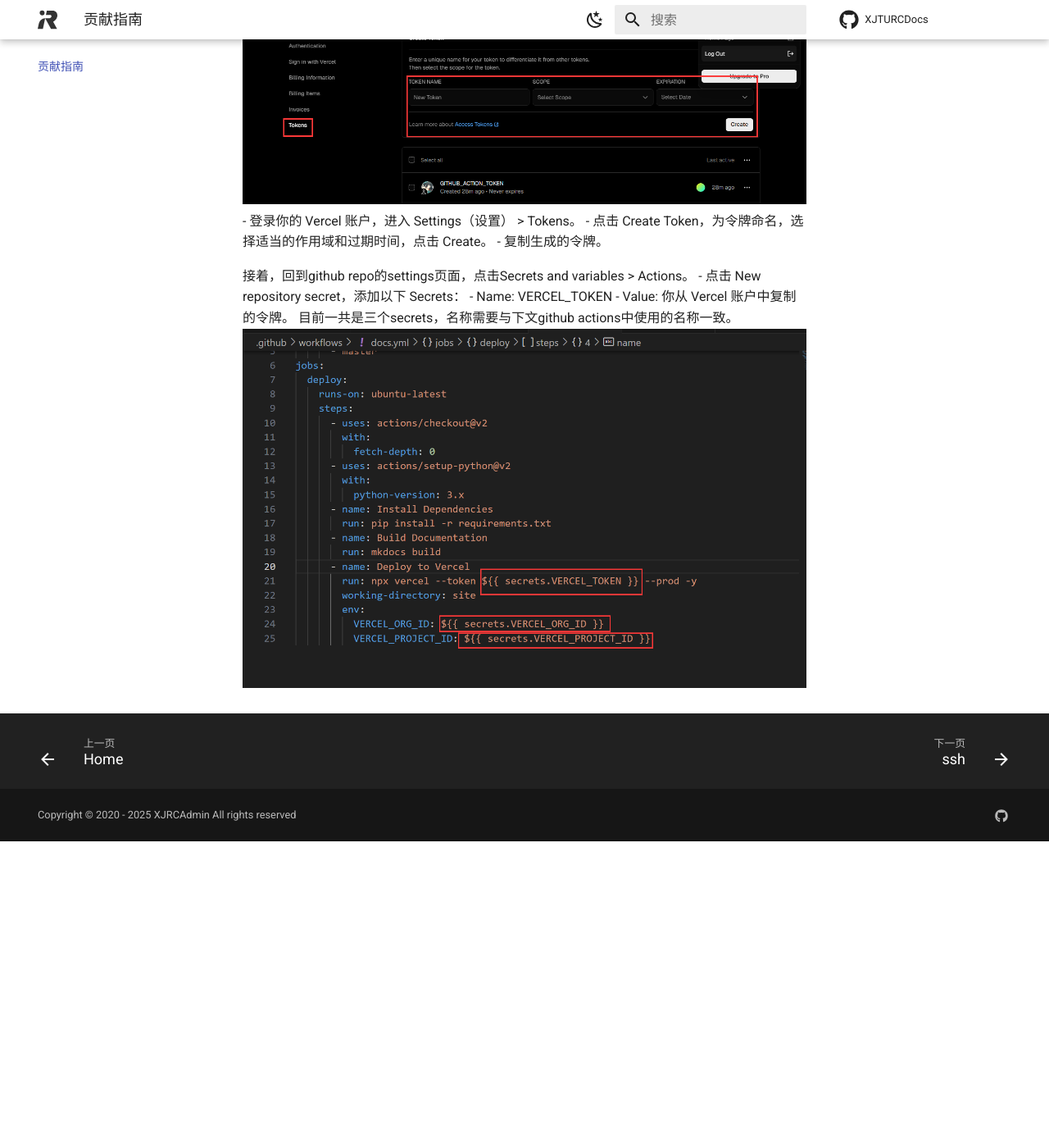
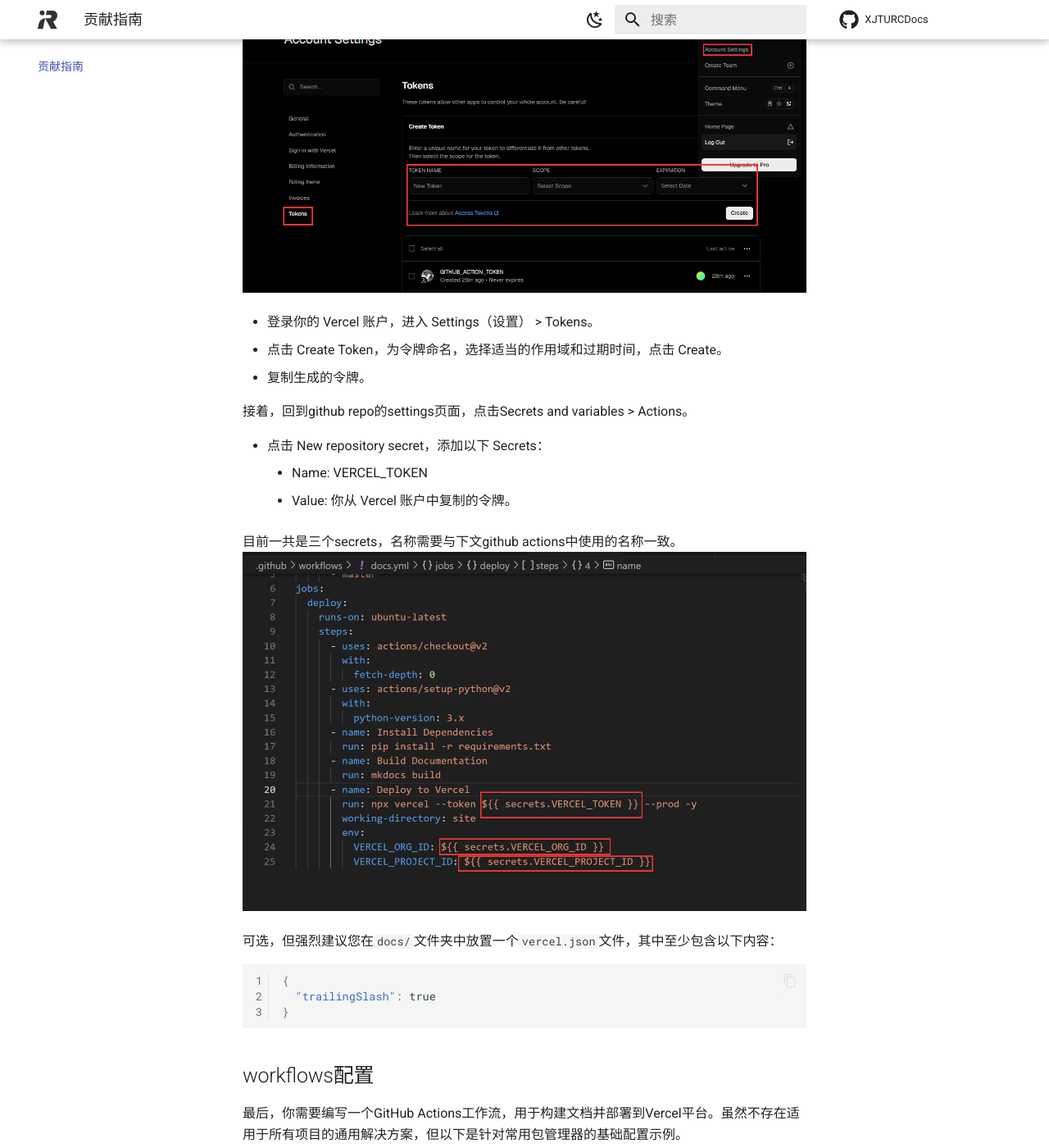
Before and after one commit to XJRCAdmin/XJTURCDocs, an MkDocs documentation site: the page built from docs/blog/comtribution/index.md, in a window 1280 px wide and 1400 px high, scrolled down 2505 px. Shown: the whole window at 82% size. Built offline with MkDocs 1.6.1 and Material for MkDocs 9.7.7, drawn with Linux system fonts in a browser that asks for light colours; comment, search, counter and statistics services are not loaded; before the commit the page ends 3531 px from its top, so only the background shows below that; some of the changed text lies outside the part shown.

Commit message:
docs(blog): 更新贡献指南并优化文档配置 - 添加 MathJax 配置，以支持数学公式渲染? - 调整导航结构，移除空项和重复项 - 启用 comments 插件，增强文档互动性?

````diff
--- a/docs/blog/comtribution/index.md
+++ b/docs/blog/comtribution/index.md
@@ -15,7 +15,10 @@ npm install -g vercel
 ```
 接着注册一个vercel账号，[点击这里](https://vercel.com/signup)。
 
-登录vercel账号
+!!! question "问题"
+    笔者有一些记不清了，您似乎需要为您的github repository先安装vercel，这一段请自行询问chatgpt老师。
+
+您还需要登录vercel账号：
 ```bash
 vercel login
 ```
@@ -49,13 +52,29 @@ gh secret set VERCEL_ORG_ID
 
 ## 生成 Vercel 账户访问令牌
 ![](images/image3.png)
+
 - 登录你的 Vercel 账户，进入 Settings（设置） > Tokens。
 - 点击 Create Token，为令牌命名，选择适当的作用域和过期时间，点击 Create。
 - 复制生成的令牌。
 
 接着，回到github repo的settings页面，点击Secrets and variables > Actions。
+
 - 点击 New repository secret，添加以下 Secrets：
     - Name: VERCEL_TOKEN
     - Value: 你从 Vercel 账户中复制的令牌。
+
 目前一共是三个secrets，名称需要与下文github actions中使用的名称一致。
 ![](images/image2.png)
+
+可选，但强烈建议您在`docs/`文件夹中放置一个`vercel.json`文件，其中至少包含以下内容：
+```json
+{
+  "trailingSlash": true
+}
+```
+
+## workflows配置
+最后，你需要编写一个GitHub Actions工作流，用于构建文档并部署到Vercel平台。虽然不存在适用于所有项目的通用解决方案，但以下是针对常用包管理器的基础配置示例。
+
+!!! blue-info "Tips"
+    请参考本代码仓库的.github/workflows/docs.yml文件。
--- /dev/null
+++ b/docs/javascripts/mathjax.js
@@ -0,0 +1,16 @@
+window.MathJax = {
+  tex: {
+    inlineMath: [["\\(", "\\)"]],
+    displayMath: [["\\[", "\\]"]],
+    processEscapes: true,
+    processEnvironments: true
+  },
+  options: {
+    ignoreHtmlClass: ".*|",
+    processHtmlClass: "arithmatex"
+  }
+};
+
+document$.subscribe(() => {
+  MathJax.typesetPromise()
+})
--- a/mkdocs.yml
+++ b/mkdocs.yml
@@ -50,8 +50,9 @@ theme:
         icon: material/weather-sunny
         name: 亮色模式
 
-extra_javascript:
-  - 'https://cdn.jsdelivr.net/npm/mathjax@2.7.0/MathJax.js?config=TeX-MML-AM_CHTML'
+# extra_javascript:
+#   - 'https://cdn.jsdelivr.net/npm/mathjax@2.7.0/MathJax.js?config=TeX-MML-AM_CHTML'
+
 extra_css:
   - stylesheets/extra.css
 
@@ -75,6 +76,11 @@ extra:
     - icon: fontawesome/brands/github
       link: https://github.com/XJRCAdmin/XJTURCDocs/
       name: XJRCAdmin on GitHub
+
+extra_javascript:
+  - javascripts/mathjax.js
+  - https://polyfill.io/v3/polyfill.min.js?features=es6
+  - https://cdn.jsdelivr.net/npm/mathjax@3/es5/tex-mml-chtml.js
 
 copyright: Copyright &copy; 2020 - 2025 XJRCAdmin All rights reserved
 
@@ -101,15 +107,13 @@ nav:
     - 串口使用: blog/视/serialUse/index.md
     - intel-realsense相机: blog/视/realsense/index.md
     - 强化学习: blog/视/RL/index.md
-
-
   - 机:
     - Example: blog/机/example/index.md
   - 硬件组:
     - Introduction: blog/硬件组/intro.md
 
 plugins:
-  - search #搜索配置
+  - search  # 搜索配置
   - glightbox:
       enabled: !ENV [glightbox, false]
       touchNavigation: true
@@ -129,7 +133,7 @@ plugins:
       manual: false
   - minify:
       minify_html: true
-  # - comments:
+  - comments
     # repo: XJRCAdmin/XJTURCDocs
     # category: Announcements
     # mapping: url
@@ -156,7 +160,8 @@ markdown_extensions:
   - def_list
   - toc:
       permalink: true
-  - pymdownx.arithmatex
+  - pymdownx.arithmatex:
+     generic: true
   - pymdownx.caret
   - pymdownx.critic
   - pymdownx.details
````
